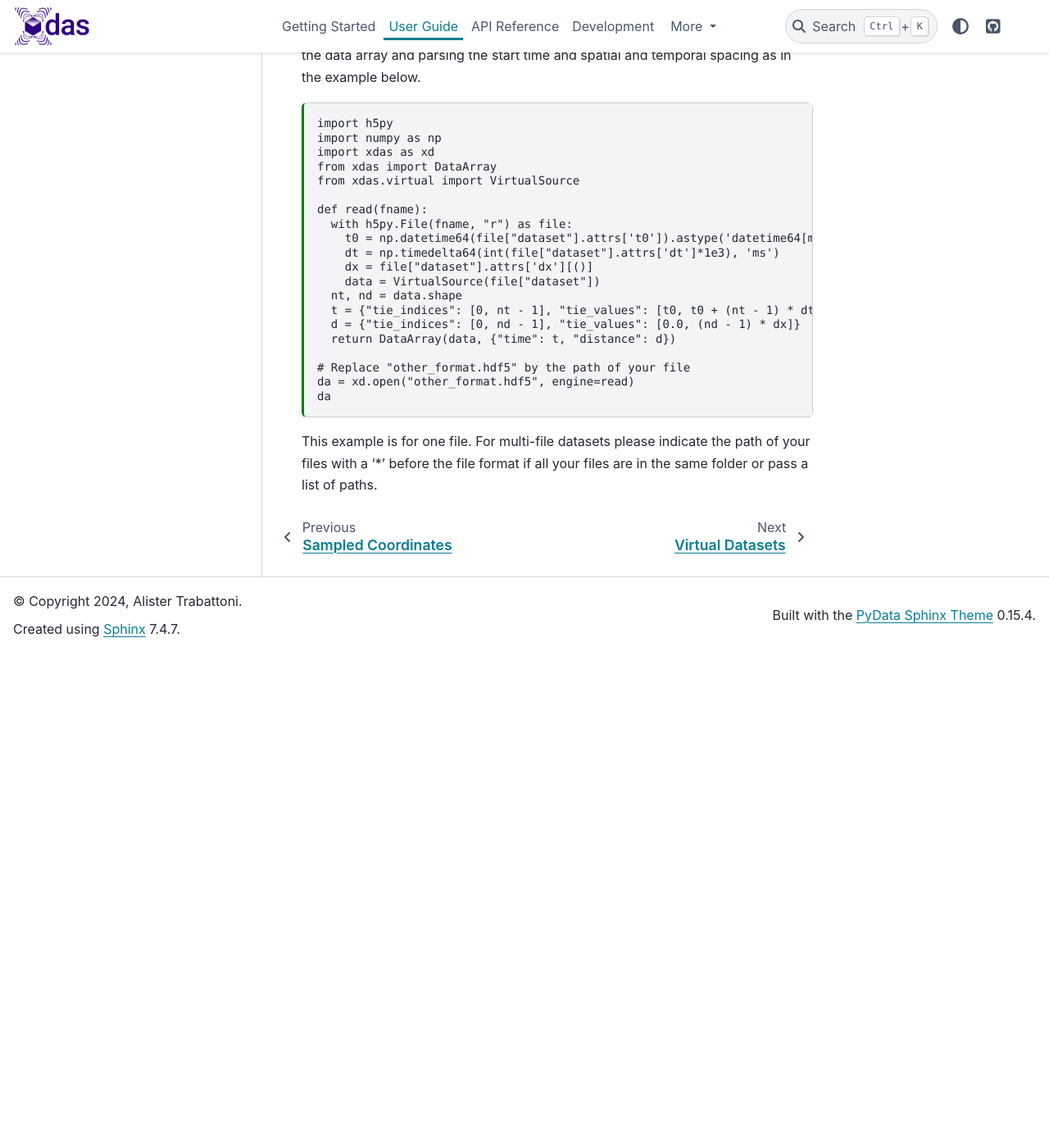
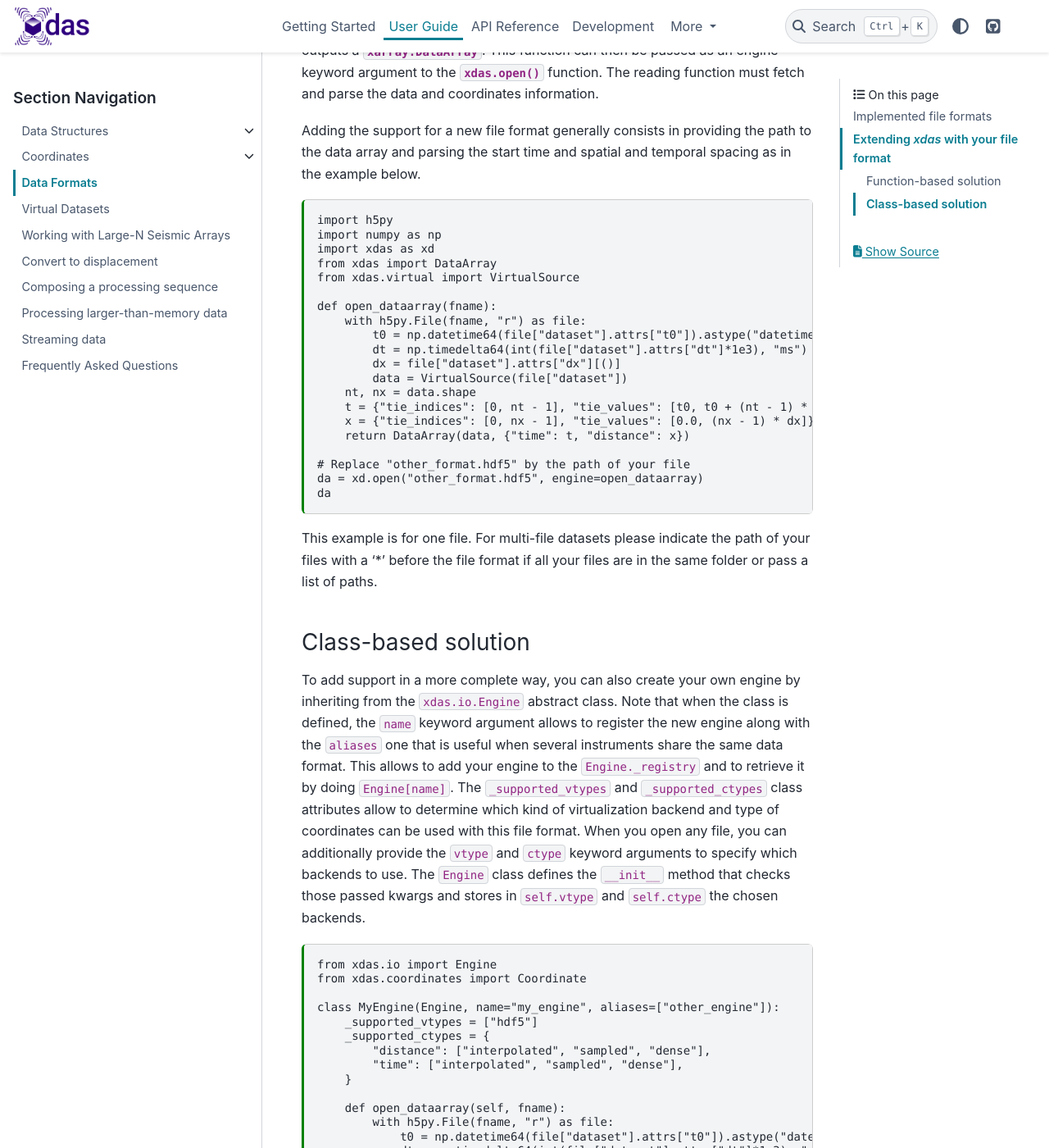
Before and after one commit to xdas-dev/xdas, a Sphinx documentation site: the page built from docs/user-guide/data-formats.md, in a window 1280 px wide and 1400 px high, scrolled down 1774 px. Shown: the whole window at 82% size. Built offline with Sphinx 7.4.7 and the PyData theme 0.15.4, drawn with Linux system fonts in a browser that asks for light colours; before the commit the page ends 2570 px from its top, so only the background shows below that; some of the changed text lies outside the part shown.

Commit message:
Add documentation in the Data format section.

````diff
--- a/docs/conf.py
+++ b/docs/conf.py
@@ -114,4 +114,5 @@ with h5py.File(os.path.join(dirpath, "other_format.hdf5"), "w") as f:
     dset = f.create_dataset("dataset", data.shape, data=data, dtype="float32")
     f["dataset"].attrs["t0"] = "2024-01-01T14:00:00.000"
     f["dataset"].attrs["dt"] = 1 / 100
-    f["dataset"].attrs["dx"] = 10
+    f["dataset"].attrs["x0"] = 0.0
+    f["dataset"].attrs["dx"] = 10.0
--- a/docs/user-guide/data-formats.md
+++ b/docs/user-guide/data-formats.md
@@ -34,11 +34,12 @@ Xdas support the following DAS formats:
 | SINTELA           | ONYX              | `"sintela"`       | HDF5              |
 | Terra15           | Treble            | `"terra15"`       | HDF5              |
 
-It also implements its own format and support miniSEED:
+It also implements its own format and support ProdML and miniSEED:
 
 | Format            | `engine` argument | Virtualization    |
 |:-----------------:|:-----------------:|:-----------------:|
 | Xdas              | `None`            | HDF5              |
+| ProdML            | `"prodml"`        | HDF5              |
 | miniSEED          | `"miniseed"`      | Dask              |
 
 ```{warning}
@@ -49,6 +50,8 @@ Due to poor documentation of the various version of the Febus format, it is reco
 ## Extending *xdas* with your file format
 
 *xdas* insists on its extensibility, the power is in the hands of the users. Extending *xdas* usually consists of writing few-line-of-code-long functions. The process consists in dealing with the two main aspects of a {py:class}`xarray.DataArray`: unpacking the data and coordinates objects, eventually processing them and packing them back into a Database object.
+
+### Function-based solution
 
 To add a new file format the user can specify a function that read one file and outputs a {py:class}`xarray.DataArray`. This function can then be passed as an engine keyword argument to the {py:func}`xdas.open` function. The reading function must fetch and parse the data and coordinates information.
 
@@ -61,20 +64,56 @@ import xdas as xd
 from xdas import DataArray
 from xdas.virtual import VirtualSource
 
-def read(fname):
-  with h5py.File(fname, "r") as file:
-    t0 = np.datetime64(file["dataset"].attrs['t0']).astype('datetime64[ms]')
-    dt = np.timedelta64(int(file["dataset"].attrs['dt']*1e3), 'ms')
-    dx = file["dataset"].attrs['dx'][()]
-    data = VirtualSource(file["dataset"])
-  nt, nd = data.shape
-  t = {"tie_indices": [0, nt - 1], "tie_values": [t0, t0 + (nt - 1) * dt]}
-  d = {"tie_indices": [0, nd - 1], "tie_values": [0.0, (nd - 1) * dx]}
-  return DataArray(data, {"time": t, "distance": d})
+def open_dataarray(fname):
+    with h5py.File(fname, "r") as file:
+        t0 = np.datetime64(file["dataset"].attrs["t0"]).astype("datetime64[ms]")
+        dt = np.timedelta64(int(file["dataset"].attrs["dt"]*1e3), "ms")
+        dx = file["dataset"].attrs["dx"][()]
+        data = VirtualSource(file["dataset"])
+    nt, nx = data.shape
+    t = {"tie_indices": [0, nt - 1], "tie_values": [t0, t0 + (nt - 1) * dt]}
+    x = {"tie_indices": [0, nx - 1], "tie_values": [0.0, (nx - 1) * dx]}
+    return DataArray(data, {"time": t, "distance": x})
 
 # Replace "other_format.hdf5" by the path of your file
-da = xd.open("other_format.hdf5", engine=read)
+da = xd.open("other_format.hdf5", engine=open_dataarray)
 da
 ```
 
 This example is for one file. For multi-file datasets please indicate the path of your files with a '*' before the file format if all your files are in the same folder or pass a list of paths.
+
+### Class-based solution
+
+To add support in a more complete way, you can also create your own engine by inheriting from the `xdas.io.Engine` abstract class. Note that when the class is defined, the `name` keyword argument allows to register the new engine along with the `aliases` one that is useful when several instruments share the same data format. This allows to add your engine to the `Engine._registry` and to retrieve it by doing `Engine[name]`. The `_supported_vtypes` and `_supported_ctypes` class attributes allow to determine which kind of virtualization backend and type of coordinates can be used with this file format. When you open any file, you can additionally provide the `vtype` and `ctype` keyword arguments to specify which backends to use. The `Engine` class defines the `__init__` method that checks those passed kwargs and stores in `self.vtype` and `self.ctype` the chosen backends.
+
+```{code-cell}
+from xdas.io import Engine
+from xdas.coordinates import Coordinate
+
+class MyEngine(Engine, name="my_engine", aliases=["other_engine"]):
+    _supported_vtypes = ["hdf5"]
+    _supported_ctypes = {
+        "distance": ["interpolated", "sampled", "dense"],
+        "time": ["interpolated", "sampled", "dense"],
+    }
+
+    def open_dataarray(self, fname):
+        with h5py.File(fname, "r") as file:
+            t0 = np.datetime64(file["dataset"].attrs["t0"]).astype("datetime64[ms]")
+            dt = np.timedelta64(int(file["dataset"].attrs["dt"]*1e3), "ms")
+            x0 = file["dataset"].attrs["x0"][()]
+            dx = file["dataset"].attrs["dx"][()]
+            data = VirtualSource(file["dataset"])
+        nt, nx = data.shape
+        t = Coordinate[self.ctype["time"]].from_block(t0, nt, dt, dim="time")
+        x = Coordinate[self.ctype["distance"]].from_block(x0, nx, dx, dim="distance")
+        return DataArray(data, {"time": t, "distance": x})
+```
+
+Once the class is created and instanciated you can then use it :
+
+```{code-cell}
+# Replace "other_format.hdf5" by the path of your file
+da = xd.open("other_format.hdf5", engine="my_engine", ctype="sampled")
+da
+```
````
Also changed, not shown: 8 other files.
